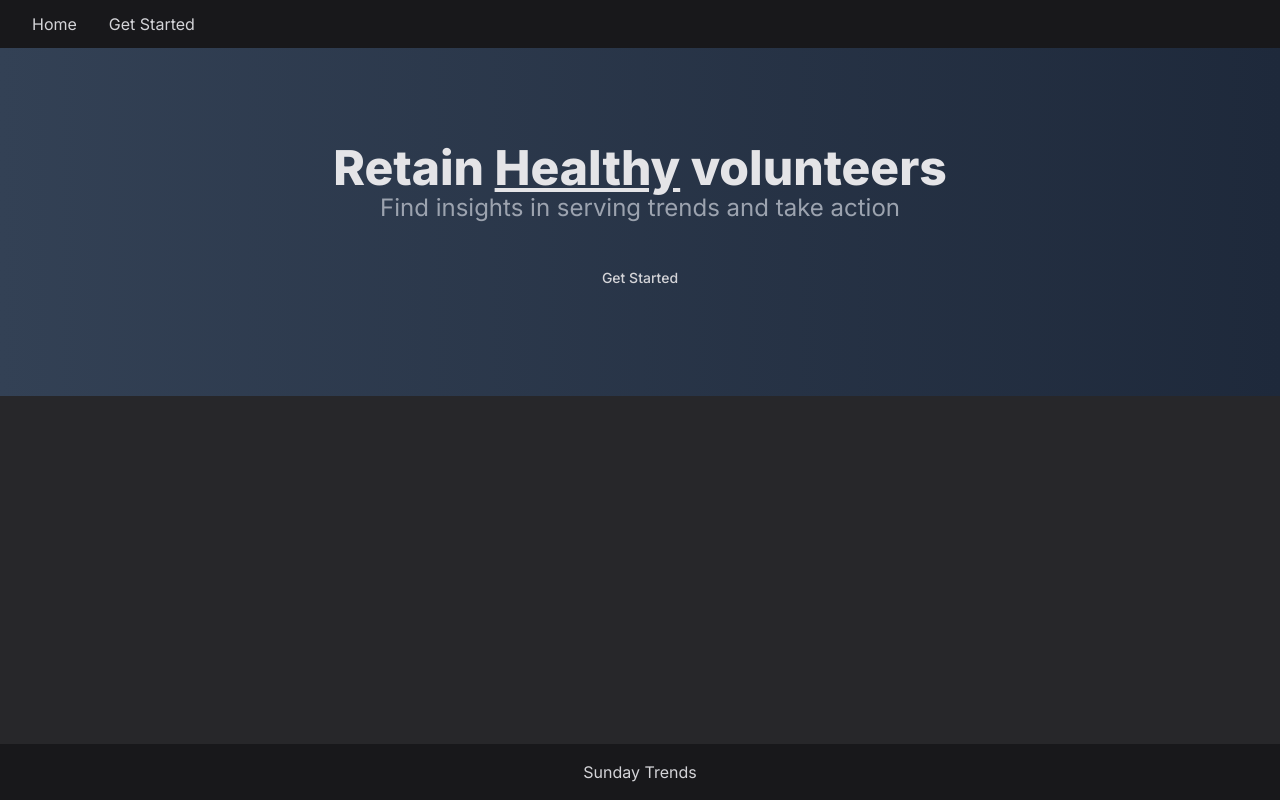
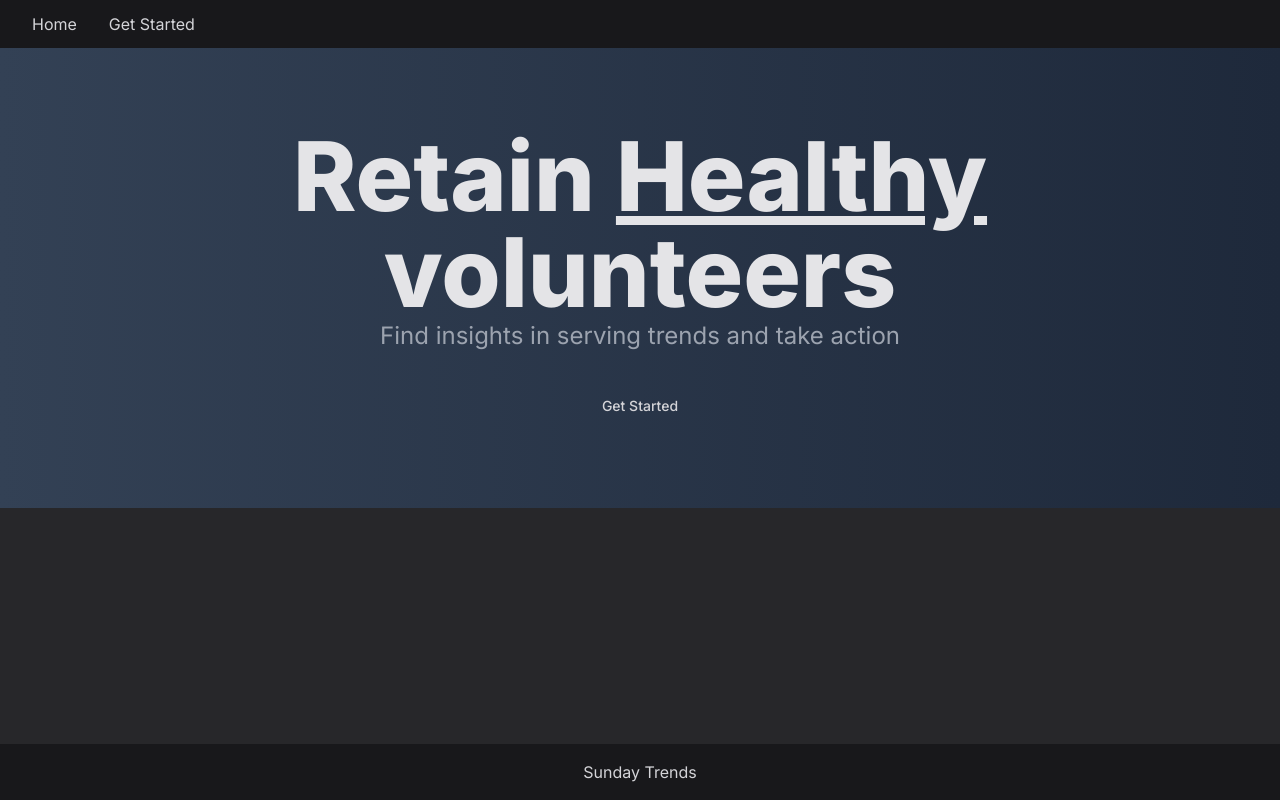
Before and after one commit to BStoller/PCOSurvey, a Next.js app: page / in a window 1280 px wide. Built offline with nearby package versions, Linux system fonts and the light colour scheme; no server answers.

Commit message:
fixing heading

```diff
--- a/app/page.tsx
+++ b/app/page.tsx
@@ -5,10 +5,10 @@ export const runtime = "edge";
 
 export default function Home() {
   return (
-    <div className="w-full h-1/2 from-slate-700 to-slate-800 bg-gradient-to-r flex items-center">
-      <div className="container text-center mx-auto max-h-fit">
-        <h1 className="text-3xl md:text-5xl  text-zinc-200 font-extrabold">
-          Retain <span className="underline">Healthy</span> volunteers
+    <div className="w-fulls from-slate-700 to-slate-800 bg-gradient-to-r flex items-center">
+      <div className="container text-center mx-auto max-h-fit py-20">
+        <h1 className="text-5xl lg:text-8xl md:text-5xl  text-zinc-200 font-extrabold mx-auto">
+          Retain <span className="underline">Healthy</span> <br/> volunteers
         </h1>
         <p className="text-2xl dark:text-gray-400">
           Find insights in serving trends and take action
```
